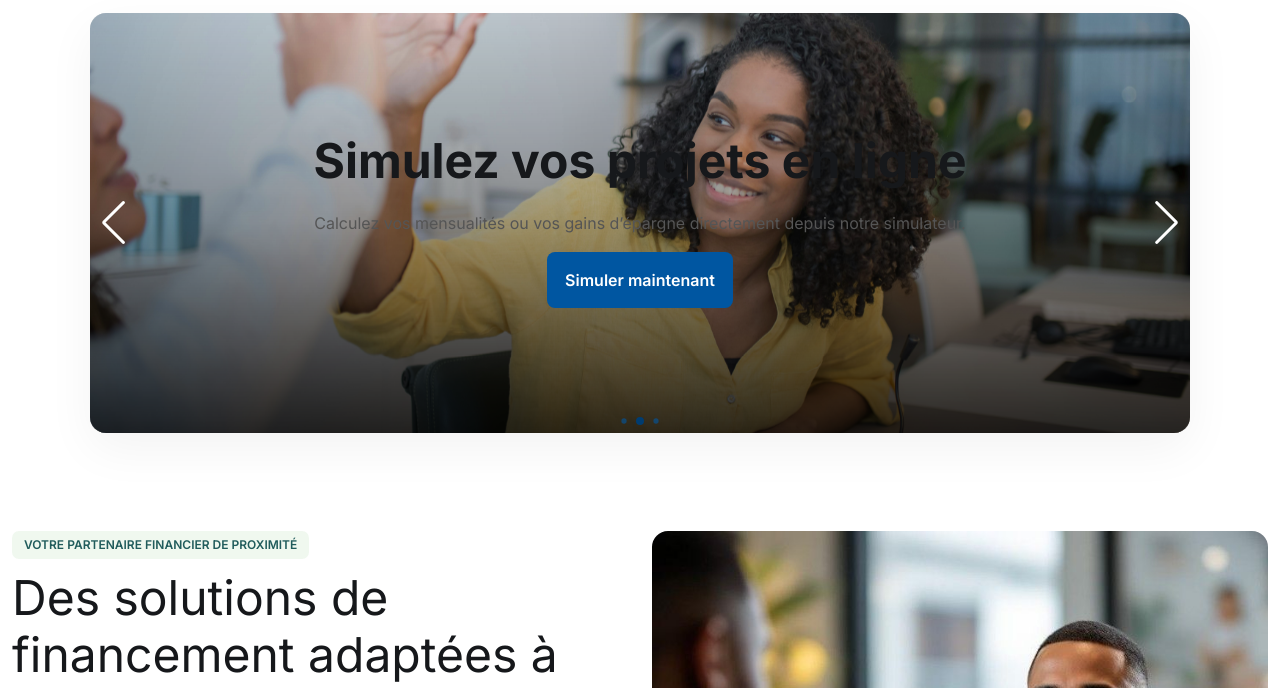
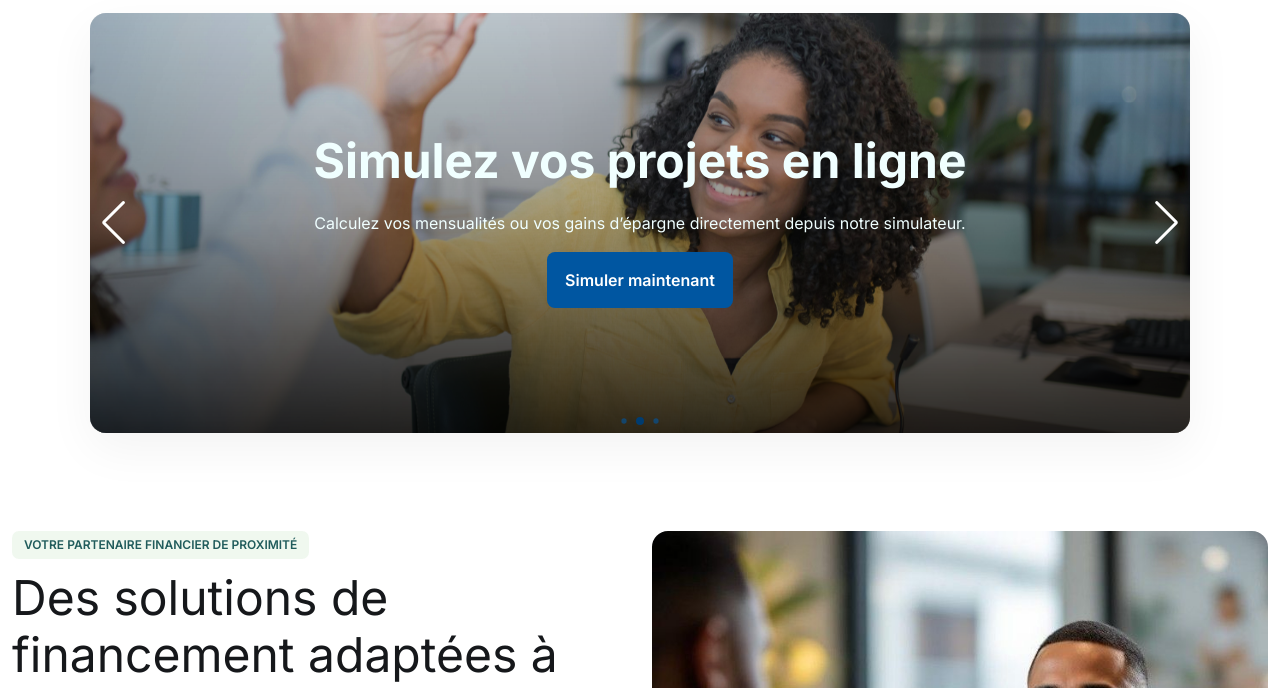
Before and after one commit to Rachid-stack/arcep.bf, a plain HTML site: page index.html in a window 1280 px wide. Shown: the part 112-800 px from the top of the page. Drawn offline with nearby package versions, Linux system fonts and the light colour scheme; animation ran at ten frames a second.

Commit message:
amelioration du slider en ajoutant des animations .
ajout d'animation au slider , amelioration du subheader

```diff
--- a/index.html
+++ b/index.html
@@ -77,10 +77,6 @@ License: https://freebootstrap.net/license
   </head>
   <body>
 
-
-    <!-- ======= Site Wrap =======-->
-    <div class="site-wrap">
-          <!-- Subheader (inclus juste après le <header>) -->
     <div class="subheader bg-dark text-white py-1">
           <div class="container d-flex flex-wrap align-items-center justify-content-between">
             <div class="subheader-agences small">
@@ -91,7 +87,9 @@ License: https://freebootstrap.net/license
             </div>
           </div>
         </div>
-
+    <!-- ======= Site Wrap =======-->
+    <div class="site-wrap">
+          <!-- Subheader (inclus juste après le <header>) -->
 
       <!-- ======= Header =======-->
       <header class="fbs__net-navbar navbar navbar-expand-lg dark" aria-label="Navigation principale ACEP Burkina">
@@ -173,8 +171,8 @@ License: https://freebootstrap.net/license
               <div class="swiper-slide relative" data-swiper-parallax="-200">
                 <img src="assets/images/slider1.jpg" class="w-full h-[550px] object-cover brightness-90 slider-zoom" alt="La réussite à portée de main">
                 <div class="absolute inset-0 bg-gradient-to-t from-black/80 via-black/30 to-transparent flex flex-col items-center justify-center text-center text-white px-6">
-          <h2 class="text-3xl md:text-5xl font-bold mb-4 animate__animated animate__fadeInDown">La réussite à portée de main</h2>
-          <p class="text-lg md:text-xl mb-6 animate__animated animate__fadeInUp animate__delay-1s">
+                  <h2 class="text-3xl md:text-5xl font-bold mb-4 animate__animated animate__fadeInDown" style="color: azure;">La réussite à portée de main</h2>
+                  <p class="text-lg md:text-xl mb-6 animate__animated animate__fadeInUp animate__delay-1s" style="color: azure;">
                     ACEP Burkina soutient les entrepreneurs et PME avec des solutions adaptées à chaque projet.
                   </p>
                   <a href="apropos.html" class="bg-yellow-500 text-black px-6 py-3 rounded-xl font-semibold hover:bg-yellow-400 transition-transform transform hover:-translate-y-1 animate__animated animate__fadeInUp animate__delay-2s">
@@ -187,8 +185,8 @@ License: https://freebootstrap.net/license
               <div class="swiper-slide relative" data-swiper-parallax="-200">
                 <img src="assets/images/slider2.jpg" class="w-full h-[550px] object-cover brightness-90 slider-zoom" alt="Simulez vos projets">
                 <div class="absolute inset-0 bg-gradient-to-t from-black/80 via-black/30 to-transparent flex flex-col items-center justify-center text-center text-white px-6">
-          <h2 class="text-3xl md:text-5xl font-bold mb-4 animate__animated animate__fadeInDown">Simulez vos projets en ligne</h2>
-          <p class="text-lg md:text-xl mb-6 animate__animated animate__fadeInUp animate__delay-1s">
+                  <h2 class="text-3xl md:text-5xl font-bold mb-4 animate__animated animate__fadeInDown" style="color: azure;">Simulez vos projets en ligne</h2>
+                  <p class="text-lg md:text-xl mb-6 animate__animated animate__fadeInUp animate__delay-1s" style="color: azure;">
                     Calculez vos mensualités ou vos gains d’épargne directement depuis notre simulateur.
                   </p>
                   <a href="simulateurs.html" class="bg-blue-500 text-white px-6 py-3 rounded-xl font-semibold hover:bg-blue-400 transition-transform transform hover:-translate-y-1 animate__animated animate__fadeInUp animate__delay-2s">
@@ -201,8 +199,8 @@ License: https://freebootstrap.net/license
               <div class="swiper-slide relative" data-swiper-parallax="-200">
                 <img src="assets/images/slider3.jpg" class="w-full h-[550px] object-cover brightness-90 slider-zoom" alt="Epargnez avec confiance">
                 <div class="absolute inset-0 bg-gradient-to-t from-black/80 via-black/30 to-transparent flex flex-col items-center justify-center text-center text-white px-6">
-          <h2 class="text-3xl md:text-5xl font-bold mb-4 animate__animated animate__fadeInDown">Épargnez avec confiance</h2>
-          <p class="text-lg md:text-xl mb-6 animate__animated animate__fadeInUp animate__delay-1s">
+                  <h2 class="text-3xl md:text-5xl font-bold mb-4 animate__animated animate__fadeInDown" style="color: azure;">Épargnez avec confiance</h2>
+                  <p class="text-lg md:text-xl mb-6 animate__animated animate__fadeInUp animate__delay-1s" style="color: azure;">
                     Profitez de nos offres de dépôt à terme à taux préférentiels et sécurisés.
                   </p>
                   <a href="produits.html#epargne" class="bg-green-500 text-white px-6 py-3 rounded-xl font-semibold hover:bg-green-400 transition-transform transform hover:-translate-y-1 animate__animated animate__fadeInUp animate__delay-2s">
@@ -224,8 +222,6 @@ License: https://freebootstrap.net/license
             </div>
           </div>
         </div>
-
-
         <!-- ======= Hero =======-->
         <section class="hero__v6 section" id="home">
           <div class="container">
```
Lines whose indentation alone changed are shown as unchanged.
